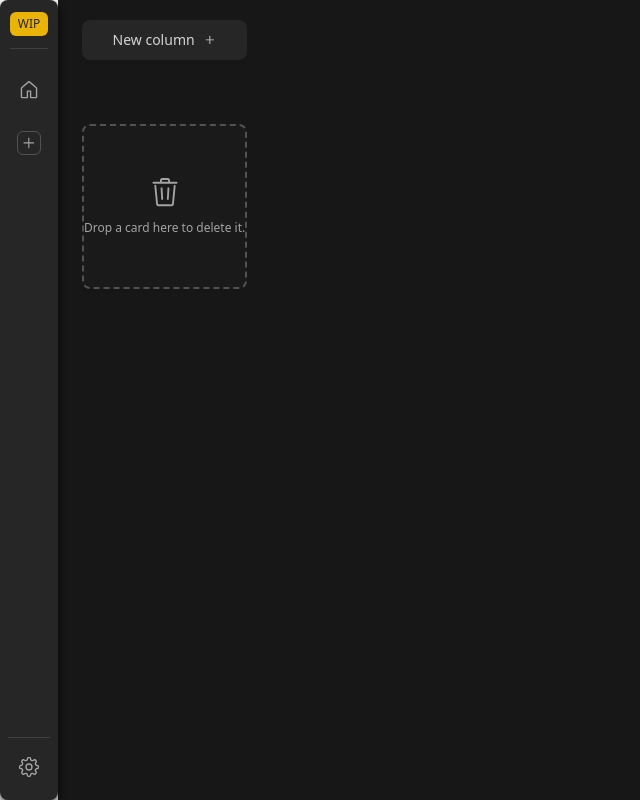
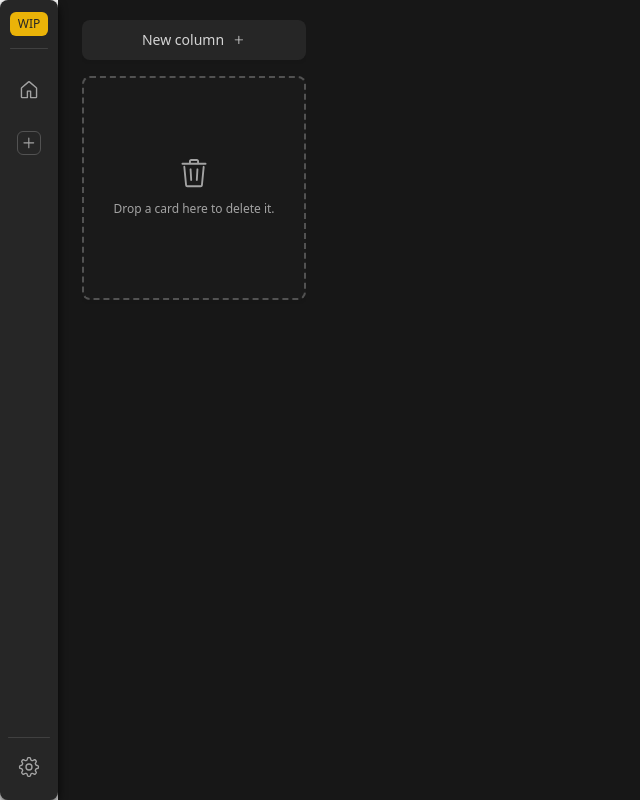
Before and after one commit to LuisNivar/my-kanban-board, a React (Vite) app: page /board/1 in a window 1280 px wide. Shown: the whole page, without its empty margins (0-640 px from the left). Built offline with nearby package versions, Linux system fonts and the light colour scheme.

Commit message:
Improve TrashCan style

```diff
--- a/src/components/TrashCan.tsx
+++ b/src/components/TrashCan.tsx
@@ -35,7 +35,7 @@ export default function TrashCan() {
       onDragLeave={handleDragLeave}
       onDrop={handleDrop}
       className={clsx(
-        "group border-dashed transition-all select-none shadow-[0_2px_2px] shadow-neutral-900/80 mt-12 flex flex-col min-w-32 scroll-mx-6 w-58 lg:max-h-56 aspect-square items-center justify-center rounded-lg border-2 text-3xl",
+        "group border-dashed transition-all select-none shadow-[0_2px_2px] shadow-neutral-900/80 flex flex-col size-56 aspect-square items-center justify-center rounded-lg border-2 text-3xl",
         active
           ? " border-red-800 bg-red-800/25 text-red-500 text-[40px]"
           : "border-neutral-600 bg-neutral-850/95 text-neutral-400"
```
